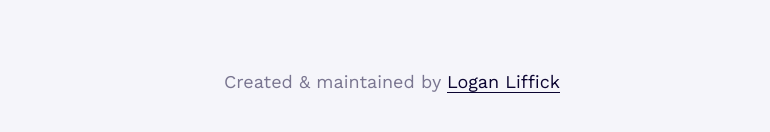
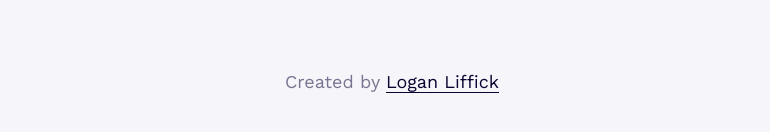
Before and after one commit to loganliffick/splt-www, a plain HTML site: page index.html in a window 1280 px wide. Shown: the part 6687-6819 px from the top of the page, without its empty margins (248-1018 px from the left). Drawn offline with nearby package versions, Linux system fonts and the light colour scheme; a script that the page names is missing; a small style sheet from the web is missing.

Commit message:
launch fixes

```diff
--- a/index.html
+++ b/index.html
@@ -36,7 +36,7 @@
         </a>
       </div>
       <p class="menu-footer-s">
-        Created & maintained by
+        Created by
         <a href="https://loganliffick.com" target="_blank" class="secondary font-weight-medium">Logan Liffick</a>
       </p>
     </div>
@@ -314,7 +314,7 @@ anime({
     </section>
     <footer>
       <p>
-        Created & maintained by
+        Created by
         <a href="https://loganliffick.com" target="_blank" class="secondary">Logan Liffick</a>
       </p>
     </footer>
--- a/src/css/main.css
+++ b/src/css/main.css
@@ -347,6 +347,7 @@ a.primary:hover::before {
   height: 1px;
   background: var(--black);
   transition: inherit;
+  will-change: transform, top;
 }
 
 .brgr-icon-line-2 {
@@ -356,6 +357,7 @@ a.primary:hover::before {
   height: 1px;
   background: var(--black);
   transition: inherit;
+  will-change: transform, top;
 }
 
 .menu-s {
--- a/src/js/main.js
+++ b/src/js/main.js
@@ -1,7 +1,3 @@
-// import anime from 'animejs';
-// import splt from 'spltjs';
-// import Prism from 'prismjs';
-
 Prism.highlightAll();
 
 splt({
@@ -297,10 +293,8 @@ let brgrIconClickTrue = () => {
 let brgrIconClickFalse = () => {
   topLine.style.top = '35%';
   topLine.style.transform = 'rotate(0deg)';
-  topLine.style.background = 'var(--black)';
   bottomLine.style.top = '65%';
   bottomLine.style.transform = 'rotate(0deg)';
-  bottomLine.style.background = 'var(--black)';
   if (navIsIntersecting == true) {
     navBackground.style.background = 'var(--primary-3)';
   } else {
```
